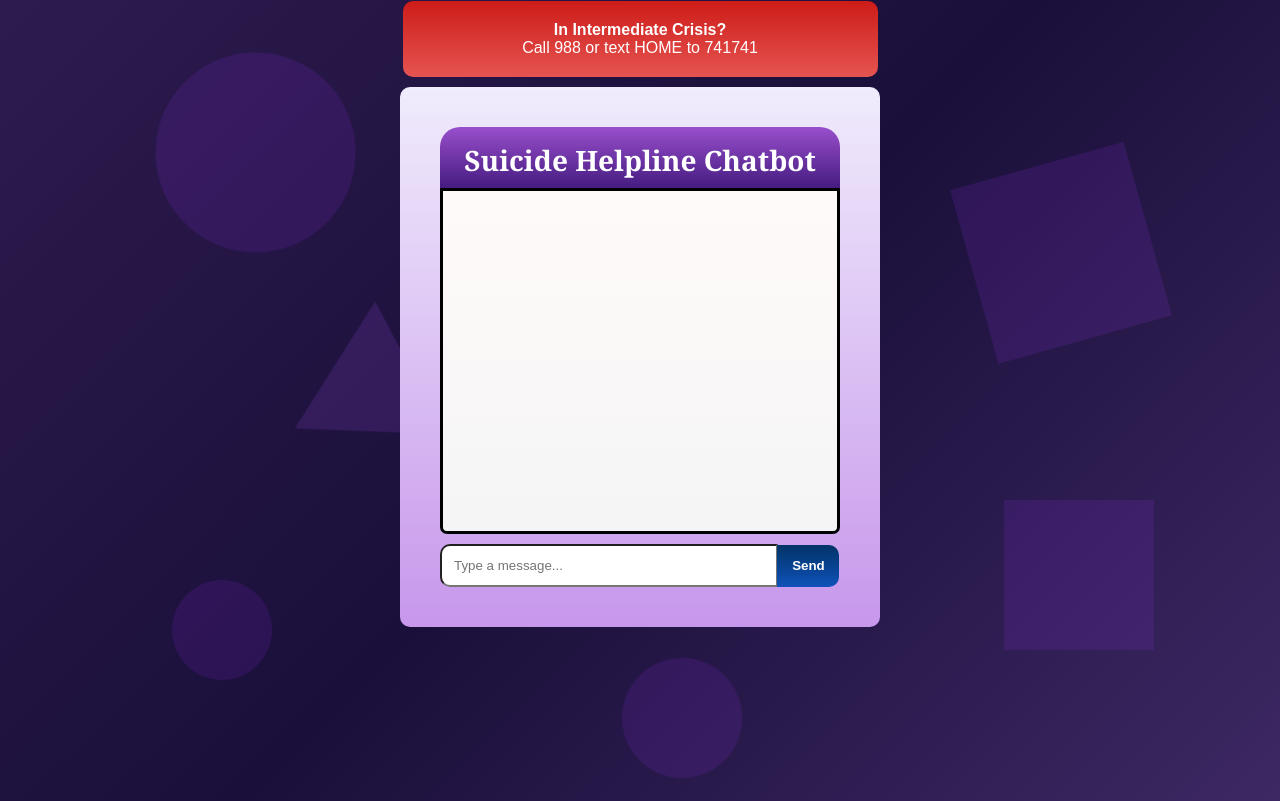
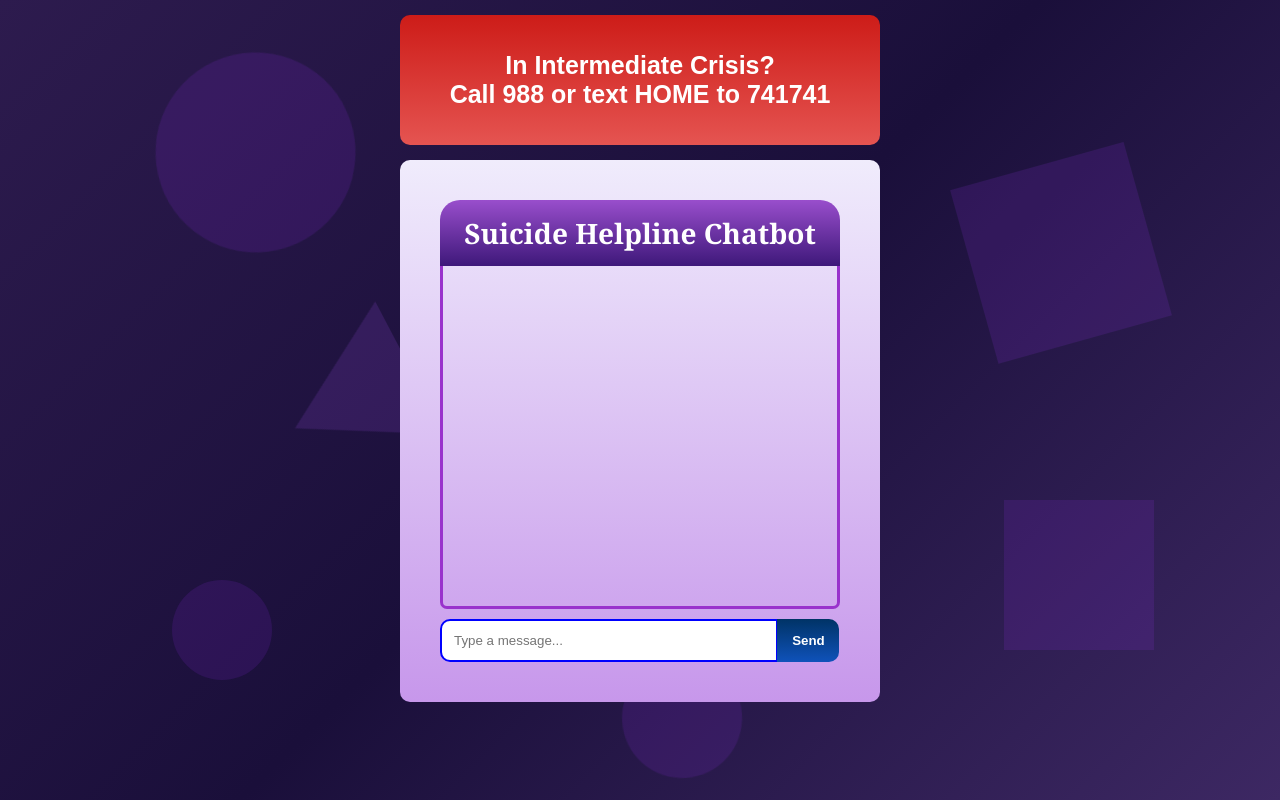
Before and after one commit to Nikhilkushwaha9899/Chatbot, a plain HTML site: page index.html in a window 1280 px wide. Drawn offline with Linux system fonts and the light colour scheme.

Commit message:
Refactor index.html for improved layout and styles
Updated styles and structure for chatbot interface.

```diff
--- a/index.html
+++ b/index.html
@@ -36,7 +36,7 @@
 
   .shape.circle {
     border-radius: 50%;
-    background: rgba(138, 43, 226,1);
+    background: rgba(138,43,226,1);
   }
 
   .shape.square {
@@ -125,7 +125,8 @@
 
   #chatbox {
     width: 400px;
-    margin: 10px auto;
+    margin: auto;
+    margin-bottom:15px;
     background:linear-gradient(to top,#C797EB,#F0ECFC);
     padding: 40px;
     border-radius: 10px;
@@ -134,17 +135,17 @@
   #messages {
     height: 320px;
     overflow-y: auto;
-    border: 3px solid black;
+    border: 3px solid darkorchid;
+    border-top:0;
     padding: 10px;
     margin-bottom: 10px;
-    background:linear-gradient(to bottom,#fffafa,#f5f5f5);
+    background-color:rgba(255,255,255,0);
     border-bottom-left-radius:7px;
     border-bottom-right-radius:7px;
   }
 
   .user {
-    color: blue;
-
+    color: red;
   }
 
   .bot {
@@ -154,6 +155,7 @@
   input {
     width: 310px;
     padding: 12px;
+    border:2px solid blue;
     border-radius: 10px;
     border-bottom-right-radius:0;
     border-top-right-radius:0;
@@ -168,7 +170,7 @@
     cursor: pointer;
     font-weight: bold;
     width:62px;
-    height:42px;
+    height:43px;
     margin-left:-5px;
     border-bottom-left-radius:0;
     border-top-left-radius:0;
@@ -176,11 +178,12 @@
 
   button:hover {
     background:linear-gradient(to bottom ,#000080,#00bfff);
+    box-shadow: 0 8px 25px rgba(0, 0, 0, 0.4);
   }
 
   h1 {
     text-align: center;
-    margin-bottom: -5px;
+    margin-bottom: 0;
     background:linear-gradient(to bottom,#994ECC,#3E187A);
     line-height: 2;
     color: white;
@@ -193,16 +196,21 @@
 
   #red {
     background:linear-gradient(to bottom,#cd1c18,#e55451);
-    width: 435px;
-    text-align: center;
+    width: 400px;
+    height:50px;
+    font-size:25px;
     color: white;
     border-radius: 10px;
     padding: 20px;
-    margin: 1px auto  ;
+    display:flex;
+    justify-content:center;
+    align-items:center;
+    padding:40px;
+    margin:15px;
   }
-
-  #call {
-    font-weight: 900;
+  .red{
+    display:flex;
+    justify-content:center;
   }
 </style>
 </head>
@@ -218,14 +226,15 @@
   </div>
 
   <div class="content-wrapper">
+  <div class=red>
     <div id="red">
       <div id="call">
-        <p>In Intermediate Crisis?</p>
-      </div>
-      <div>
+        <p align="center"><b>In Intermediate Crisis?</p>
         <p>Call 988 or text HOME to 741741</p>
       </div>
     </div>
+  </div>
+
 
     <div id="chatbox">
       <h1>Suicide Helpline Chatbot</h1>
```
